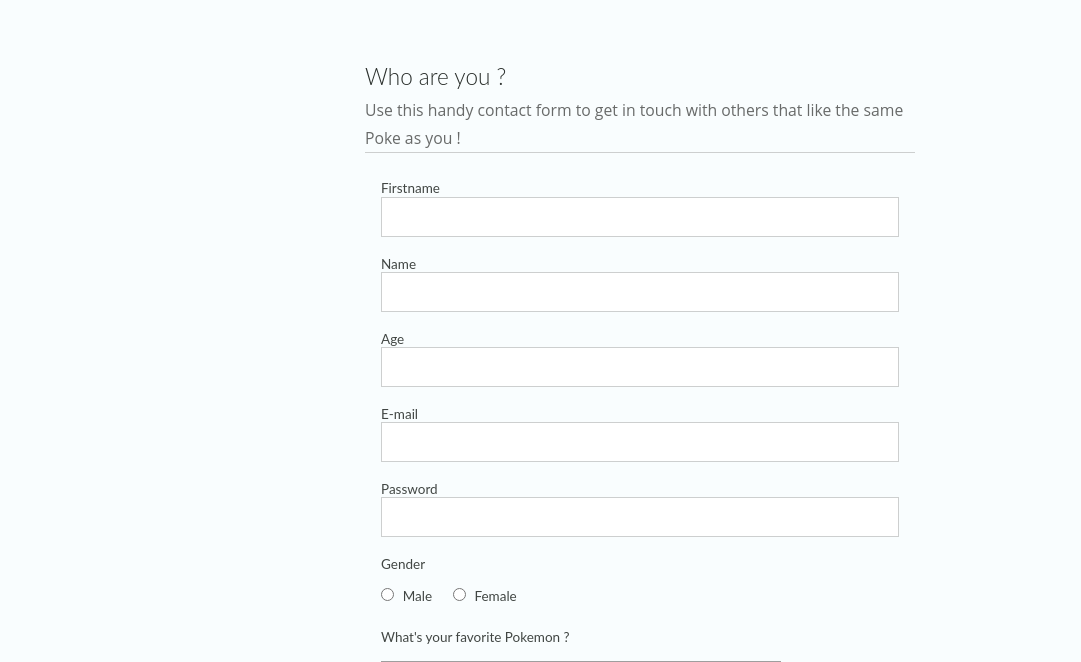
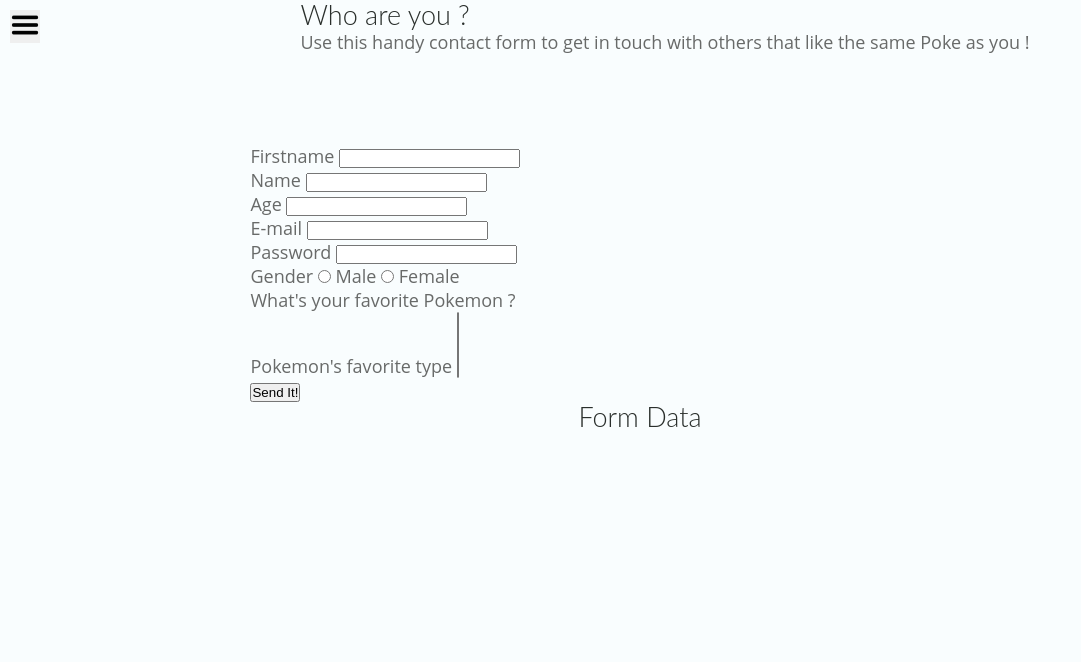
Before and after one commit to LafLaurine/pokeder, a PHP site: page / in a window 1280 px wide. Shown: the top 662 px of the page, without its empty margins (0-1081 px from the left). After the commit the page ends 427 px from the top, so only its background shows below. Run offline with PHP 8.4, Linux system fonts and the light colour scheme; grey boxes are pictures that could not be loaded.

Commit message:
Cours du 29/11
Recup css et début amélioration code

```diff
--- a/css/styles.css
+++ b/css/styles.css
@@ -1,176 +1,74 @@
+body {
+    background: #f9fdfe;
+    color: #686a69;
+    font-family: 'Open Sans', sans-serif;
+    font-size: 18px;
+}
+* {
+    margin: 0;
+    padding: 0;
+}
+
+
+
+/* Nav */
+#bouton{
+    transition: all 1s cubic-bezier(0.65,0.01,0.3,1);
+    position: fixed;
+    top: 0;
+    left: 0;
+    transform: translateX(0px);
+    border: none;
+    margin: 10px;
+}
+#bouton img{
+    width: 30px;
+}
+nav {
+    width: 300px;
+    height: 100vh;
+    background-color: aqua;
+    margin: 0;
+    position: fixed;
+    top: 0;
+    left: 0;
+    transform: translateX(-300px);
+    transition: transform 1s cubic-bezier(0.65,0.01,0.3,1);
+}
+.actived{
+    transform: translateX(0px);
+}
+.decale{
+    transform: translateX(300px)!important;
+}
+
+
+
+/* Main */
+h1, h2 {
+    color: #2a2f2c;
+    font-family: Lato, sans-serif;
+    font-weight: 300;
+    line-height: 1.125;
+}
+.firstPar{
+    margin-left: 50px;
+}
+main{
+    display: flex;
+    flex-direction: column;
+    justify-content: center;
+    align-content: center;
+    align-items: center;
+}
+
 #pokemon {
     display: flex;
     flex-wrap: wrap;
 }
 
-* {
-    margin: 0;
-    padding: 0;
-}
+
 
 form {
     margin-top: 5em;
 }
-
-/* A simple reset. */
-*,
-::before,
-::after {
-    margin: 0;
-    box-sizing: border-box;
-}
-
-/* Heydon Pickering’s lobotomized owl. Details: https://bit.ly/1H7MXUD */
-*+* {
-    margin-top: 16px;
-    margin-top: 1rem;
-}
-
-/* Set up fonts, colors and all that jazz. */
-body {
-    background: #f9fdfe;
-    color: #686a69;
-    font-family: 'Open Sans', sans-serif;
-    font-size: 18px;
-    line-height: 1.75;
-    text-rendering: optimizeLegibility;
-    -webkit-font-smoothing: antialiased;
-    -moz-osx-font-smoothing: grayscale;
-}
-
-/* Headings use a different font because they’re hipsters. */
-h1,
-h2 {
-    color: #2a2f2c;
-    font-family: Lato, sans-serif;
-    font-weight: 300;
-    line-height: 1.125;
-}
-
-/* Set up general layout rules for outer containers. */
-.content,
-.results {
-    width: 90vw;
-    max-width: 550px;
-    margin: 8vh auto;
-}
-
-.content__heading {
-    font-size: 125%;
-}
-
-.content__lede {
-    margin-top: 8px;
-    margin-top: 0.5rem;
-    font-size: 87.5%;
-}
-
-.results__heading {
-    font-size: 110%;
-}
-
-.results__display-wrapper {
-    margin-top: 16px;
-    margin-top: 1rem;
-    padding: 8px 16px;
-    padding: 0.5rem 1rem;
-    background: #f9fdfe;
-    border: 1px solid #cdcfcf;
-    overflow-x: scroll;
-}
-
-.contact-form {
-    position: relative;
-    display: block;
-    margin: 0;
-    padding: 16px 0 32px;
-    padding: 1rem 0 2rem;
-    border-top: 1px solid #cdcfcf;
-    border-bottom: 1px solid #cdcfcf;
-    overflow: hidden;
-}
-
-.contact-form__input-group {
-    margin-top: 4px;
-    margin-top: 0.25rem;
-    padding: 8px 16px;
-    padding: 0.5rem 1rem;
-}
-
-.contact-form__label {
-    display: block;
-    color: #414643;
-    font-family: Lato, sans-serif;
-    font-size: 75%;
-    line-height: 1.125;
-}
-
-.contact-form__label--checkbox-group {
-    display: inline-block;
-    margin-right: 16px;
-    margin-right: 1rem;
-    font-size: 75%;
-}
-
-.contact-form__label--checkbox,
-.contact-form__label--radio {
-    display: inline-block;
-    margin-left: 4px;
-    margin-left: 0.25rem;
-}
-
-.contact-form__input {
-    display: block;
-    margin-top: 0;
-    padding: 8px 12px;
-    padding: 0.5rem 0.75rem;
-    border: 1px solid #cdcfcf;
-    width: 100%;
-    font-family: 'Open Sans', sans-serif;
-    font-size: 16px;
-    font-size: 1rem;
-    transition: 150ms border-color linear;
-}
-
-.contact-form__input--checkbox,
-.contact-form__input--radio {
-    display: inline-block;
-    width: auto;
-}
-
-.contact-form__input--checkbox~.contact-form__input--checkbox,
-.contact-form__input--radio~.contact-form__input--radio {
-    margin-left: 16px;
-    margin-left: 1rem;
-}
-
-.contact-form__input:focus,
-.contact-form__input:active {
-    border-color: #686a69;
-    outline: 0;
-}
-
-.contact-form__button {
-    display: block;
-    margin: 8px 16px 0;
-    margin: 0.5rem 1rem 0;
-    padding: 0 16px 2px;
-    padding: 0 1rem 0.125rem;
-    background-color: #686a69;
-    border: 0;
-    color: #f9fdfe;
-    font-family: lato, sans-serif;
-    font-size: 100%;
-    letter-spacing: 0.05em;
-    line-height: 1.5;
-    text-transform: uppercase;
-    transition: 150ms all linear;
-}
-
-.contact-form__button:hover,
-.contact-form__button:active,
-.contact-form__button:focus {
-    background: #2a2f2c;
-    cursor: pointer;
-    outline: 0;
-}
--- a/index.html
+++ b/index.html
@@ -7,71 +7,74 @@
     <meta name="author" content="Laurine Lafontaine - Lucie Lesbats">
     <meta name="description" content="WEB Project" />
     <meta name="viewport" content="width=device-width, initial-scale=1.0, minimum-scale=1.0" />
+    <link rel="icon" href="img/favicon.png"/>
     <link rel="stylesheet" href="css/styles.css">
-
-
-
-
 </head>
 
 <body>
+    <nav>
+        <ul>
+            <li>Item 1</li>
+            <li>Item 2</li>
+            <li>Item 3</li>
+            <li>Item 4</li>
+        </ul>
+    </nav>
+    <main>
+       <button type="button" id="bouton"><img src="img/menu_icon.png" alt="menu"/> </button>
         <section class="content">
-        <h1 class="content__heading">Who are you ?</h1>
-        <p class="content__lede">Use this handy contact form to get in touch with others that like the same Poke as you
-            !</p>
-        <form class="content__form contact-form">
-
-            <div class="contact-form__input-group">
-                <label class="contact-form__label" for="firstname">Firstname</label>
-                <input class="contact-form__input contact-form__input--text" id="firstname" name="firstname" type="text" />
+            <h1 class="firstPar">Who are you ?</h1>
+            <p class=" firstPar">Use this handy contact form to get in touch with others that like the same Poke as you !</p>
+            <form>
+                <div>
+                    <label for="firstname">Firstname</label>
+                    <input id="firstname" name="firstname" type="text" />
                 </div>
-            <div class="contact-form__input-group">
-                <label class="contact-form__label" for="name">Name</label>
-                <input class="contact-form__input contact-form__input--text" id="name" name="name" type="text" />
+                <div>
+                    <label for="name">Name</label>
+                    <input id="name" name="name" type="text" />
                 </div>
-            <div class="contact-form__input-group">
-                <label class="contact-form__label" for="age">Age</label>
-                <input class="contact-form__input contact-form__input--text" id="age" name="age" type="text" />
+                <div>
+                    <label for="age">Age</label>
+                    <input id="age" name="age" type="text" />
                 </div>
-            <div class="contact-form__input-group">
-                <label class="contact-form__label" for="email">E-mail</label>
-                <input class="contact-form__input contact-form__input--text" id="email" name="email" type="email" />
+                <div>
+                    <label for="email">E-mail</label>
+                    <input id="email" name="email" type="email" />
                 </div>
-            <div class="contact-form__input-group">
-                <label class="contact-form__label" for="pwd">Password</label>
-                <input class="contact-form__input contact-form__input--text" id="pwd" name="pwd" type="password" />
+                <div>
+                    <label for="pwd">Password</label>
+                    <input id="pwd" name="pwd" type="password" />
                 </div>
-            <div class="contact-form__input-group">
-                <label class="contact-form__label" for="gender">Gender</label>
-                <input class="contact-form__input contact-form__input--radio" id="gender-male" name="male" type="radio"
-                    value="male" />
-                <label class="contact-form__label contact-form__label--radio" for="gender-male">Male</label>
-                <input class="contact-form__input contact-form__input--radio" id="gender-female" name="Female" type="radio"
-                    value="female" />
-                <label class="contact-form__label contact-form__label--radio" for="gender-female">Female</label>
+                <div>
+                    <label for="gender">Gender</label>
+                    <input id="gender-male" name="male" type="radio" value="male" />
+                    <label for="gender-male">Male</label>
+                    <input id="gender-female" name="Female" type="radio" value="female" />
+                    <label for="gender-female">Female</label>
 
                 </div>
-            <div class="contact-form__input-group">
-                <label class="contact-form__label" for="pokeFav">What's your favorite Pokemon ?</label>
+                <div>
+                    <label for="pokeFav">What's your favorite Pokemon ?</label>
                     <div id="pokemon">
                     </div>
                     <input id="pokeName" name="pokeName" type="hidden" value="">
                     <div id="chosen"></div>
                 </div>
-            <div class="contact-form__input-group">
-                <label class="contact-form__label" for="pokeType">Pokemon's favorite type</label>
-                <select class="contact-form__input contact-form__input--select" id="pokeType" name="pokeType" multiple>
+                <div>
+                    <label for="pokeType">Pokemon's favorite type</label>
+                    <select id="pokeType" name="pokeType" multiple>
 
                     </select>
                 </div>
-
-            <button class="contact-form__button" type="submit">Send It!</button>
+                <button type="submit">Send It!</button>
             </form>
         </section>
         <div class="results">
-        <h2 class="results__heading">Form Data</h2>
-        <pre class="results__display-wrapper"><code class="results__display"></code></pre>
+            <h2>Form Data</h2>
+            <pre><code></code></pre>
         </div>
+    </main>
 
     <script src="js/jquery-3.3.1.js"></script>
     <script src="js/script.js"></script>
--- a/js/script.js
+++ b/js/script.js
@@ -23,6 +23,51 @@ document.addEventListener("DOMContentLoaded", function (event) {
     const isValidElement = element => {
         return element.name && element.value;
     };
+
+
+
+
+
+
+
+
+
+    var bouton = document.querySelector("#bouton");
+    bouton.addEventListener("click", appMenu);
+
+    var slideIndex = 1;
+    showDivs(slideIndex);
+
+    function plusDivs(n) {
+        showDivs(slideIndex += n);
+    }
+
+    function showDivs(n) {
+        var i;
+        var x = document.getElementsByClassName("lesDiv");
+        if (n > x.length) {
+            slideIndex = 1
+        }
+        if (n < 1) {
+            slideIndex = x.length
+        }
+        for (i = 0; i < x.length; i++) {
+            x[i].style.display = "none";
+        }
+        x[slideIndex - 1].style.display = "block";
+    }
+
+    function appMenu(evt) {
+        var menu = document.querySelector("nav");
+        this.classList.toggle("decale");
+        menu.classList.toggle("actived");
+    }
+
+
+
+
+
+
 
     //same but checked for radiobox
     const isValidValue = element => {
```
Also changed, not shown: img/favicon.png (added), img/menu_icon.png (added), 1 other file. Lines whose indentation alone changed are shown as unchanged.
